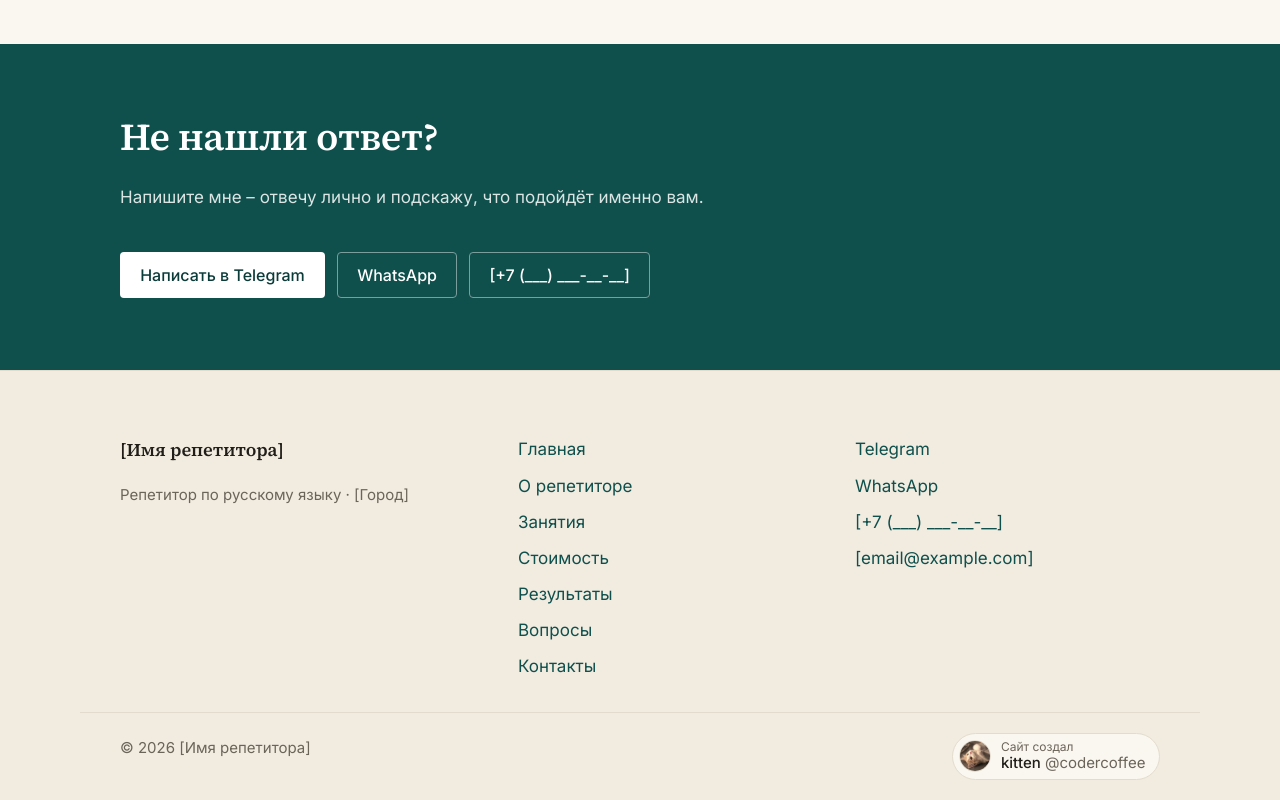
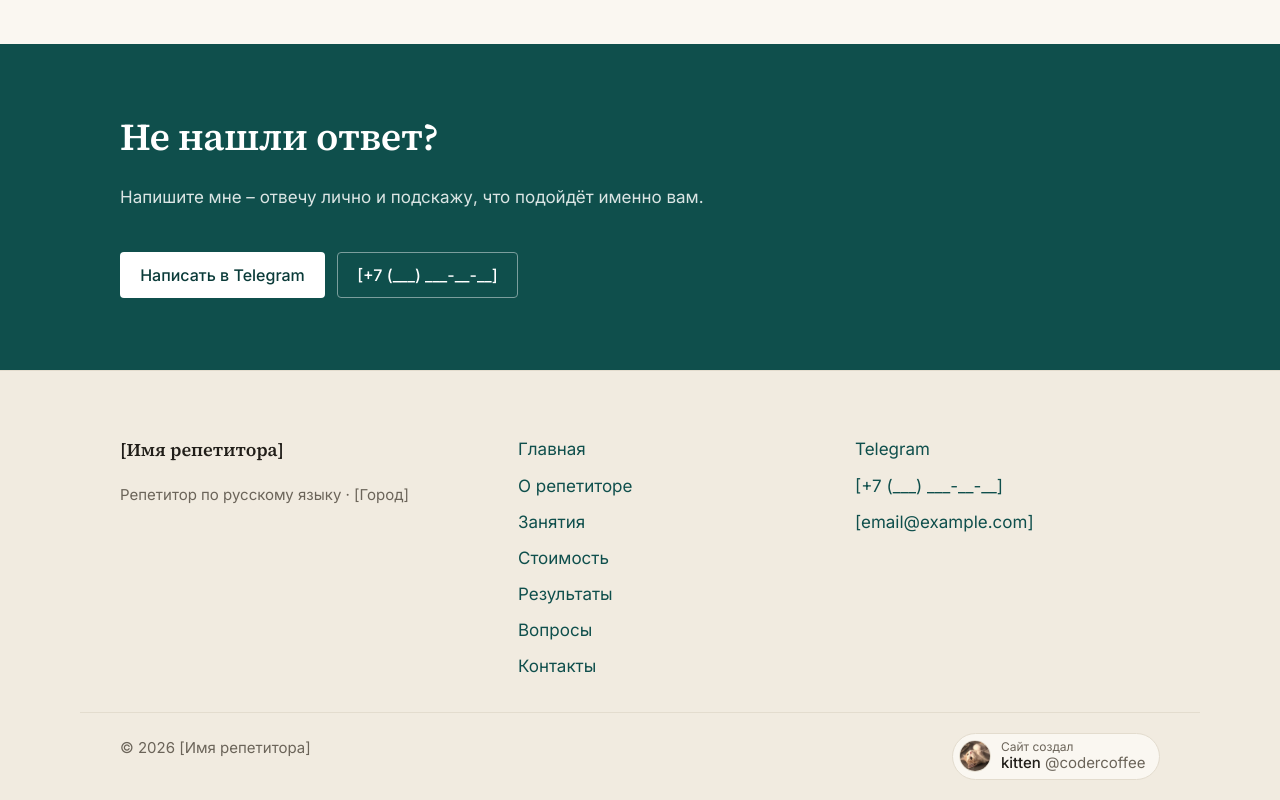
Before and after one commit to coderrrcoffee/site, a React (Vite) app: page /faq in a window 1280 px wide. Shown: the part 1008-1808 px from the top of the page. Built offline with nearby package versions, Linux system fonts and the light colour scheme.

Commit message:
Убрать WhatsApp из контактов; галочки в тёплом цвете

```diff
--- a/src/components/layout/Footer.jsx
+++ b/src/components/layout/Footer.jsx
@@ -31,13 +31,6 @@ export default function Footer() {
             rel="noopener noreferrer"
           >
             {contacts.telegram.label}
-          </a>
-          <a
-            href={contacts.whatsapp.href}
-            target="_blank"
-            rel="noopener noreferrer"
-          >
-            {contacts.whatsapp.label}
           </a>
           <a href={contacts.phone.href}>{contacts.phone.label}</a>
           <a href={contacts.email.href}>{contacts.email.label}</a>
--- a/src/components/ui/CtaBand.jsx
+++ b/src/components/ui/CtaBand.jsx
@@ -22,14 +22,6 @@ export default function CtaBand({
           >
             Написать в Telegram
           </Button>
-          <Button
-            href={contacts.whatsapp.href}
-            variant="secondary"
-            target="_blank"
-            rel="noopener noreferrer"
-          >
-            WhatsApp
-          </Button>
           <Button href={contacts.phone.href} variant="secondary">
             {contacts.phone.label}
           </Button>
--- a/src/content/site.js
+++ b/src/content/site.js
@@ -15,7 +15,6 @@ export const tutor = {
 // ---- Контакты (используются в шапке, подвале и на странице «Контакты») ----
 export const contacts = {
   telegram: { label: 'Telegram', href: 'https://t.me/[username]' },
-  whatsapp: { label: 'WhatsApp', href: 'https://wa.me/7[телефон]' },
   phone: { label: '[+7 (___) ___-__-__]', href: 'tel:+7[телефон]' },
   email: { label: '[email@example.com]', href: 'mailto:[email@example.com]' },
   hours: 'Отвечаю в течение дня, обычно – в течение пары часов.',
--- a/src/pages/ContactPage.jsx
+++ b/src/pages/ContactPage.jsx
@@ -5,7 +5,6 @@ import { intros, contacts, trial } from '../content/site.js'
 export default function ContactPage() {
   const methods = [
     { title: 'Telegram', ...contacts.telegram },
-    { title: 'WhatsApp', ...contacts.whatsapp },
     { title: 'Телефон', ...contacts.phone },
     { title: 'E-mail', ...contacts.email },
   ]
--- a/src/styles/base.css
+++ b/src/styles/base.css
@@ -201,8 +201,8 @@ a:hover {
   top: 0.55em;
   width: 0.75rem;
   height: 0.4rem;
-  border-left: 2px solid var(--accent);
-  border-bottom: 2px solid var(--accent);
+  border-left: 2px solid var(--warm);
+  border-bottom: 2px solid var(--warm);
   transform: rotate(-45deg);
 }
 
```
